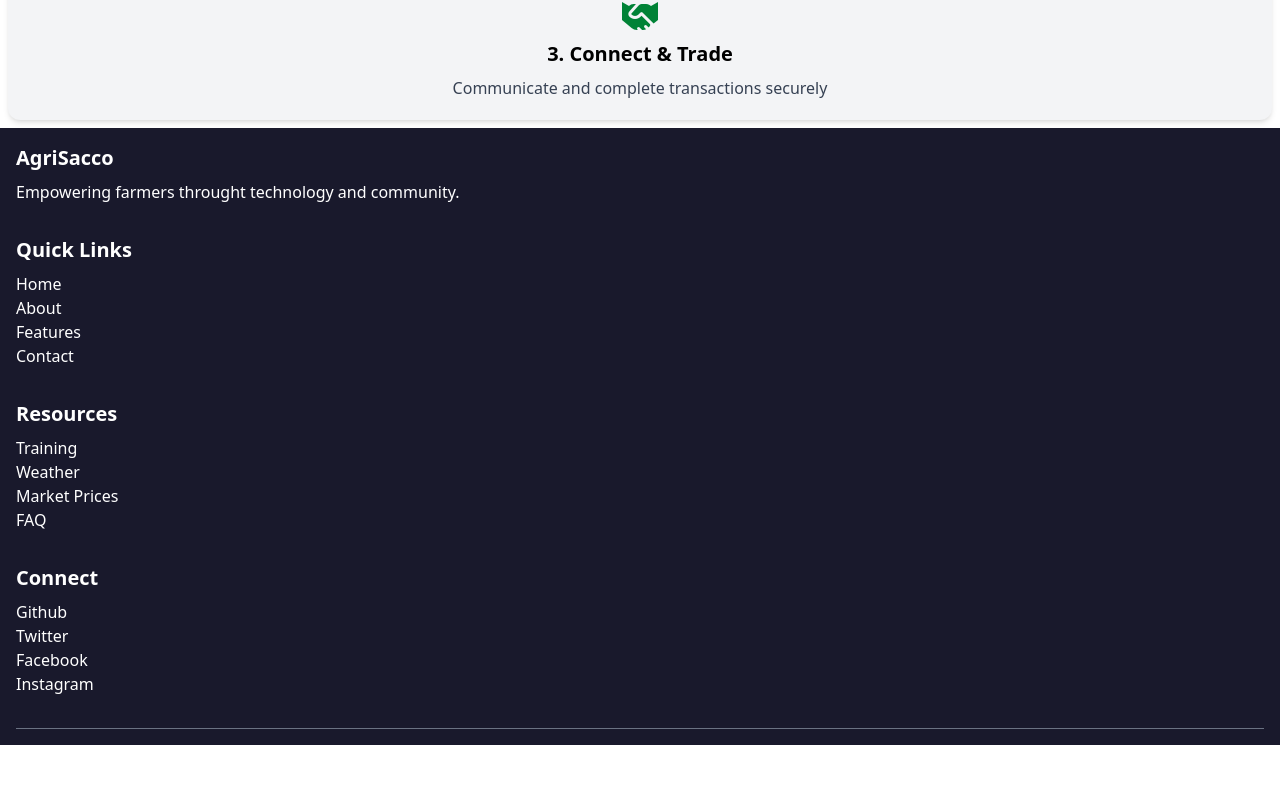
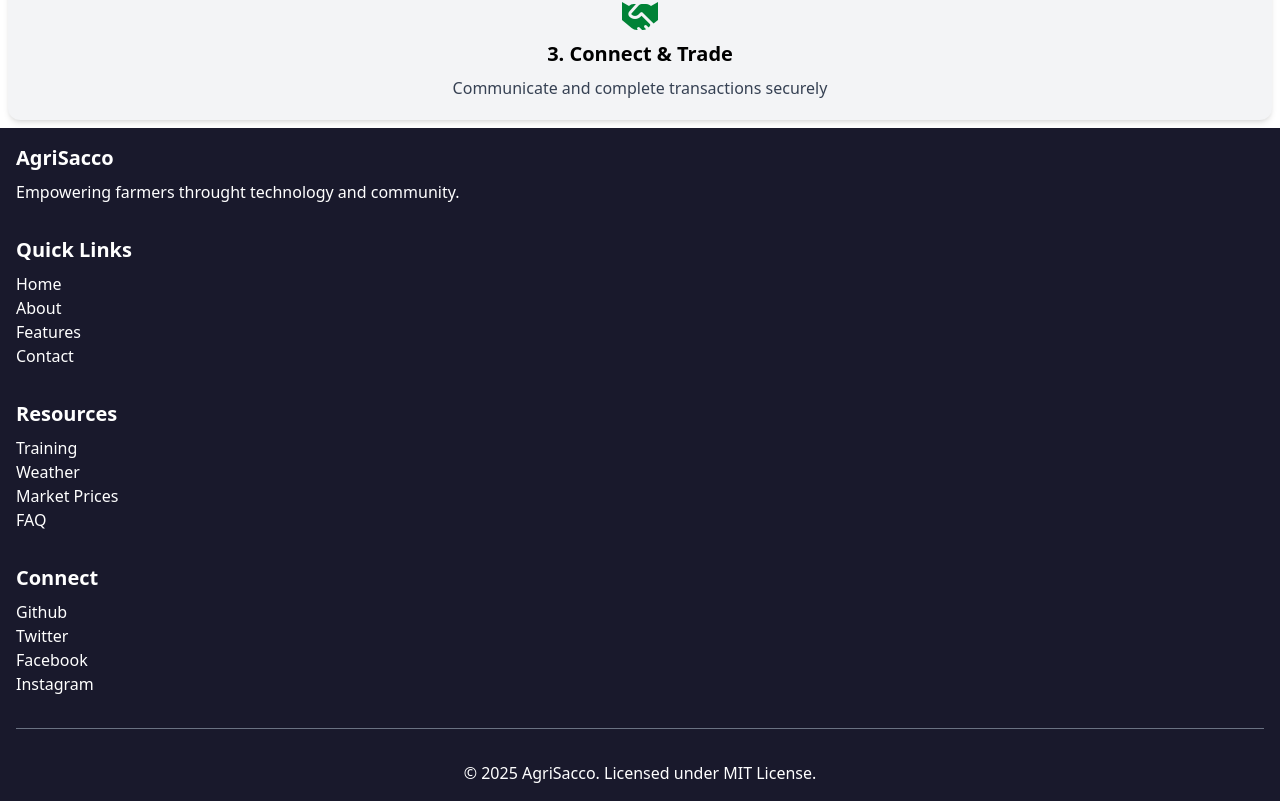
Before and after one commit to amazing955/Agri_webApp, a React (Vite) app: page / in a window 1280 px wide. Shown: the part 2152-2953 px from the top of the page. Before the commit the page ends 2897 px from the top, so only its background shows below. Built offline with nearby package versions, Linux system fonts and the light colour scheme.

Commit message:
Import FooterLicense

```diff
--- a/src/pages/HomePage/Footer.jsx
+++ b/src/pages/HomePage/Footer.jsx
@@ -2,6 +2,7 @@ import FooterHeading from "../../components/FooterHeading";
 import FooterLinks from "../../components/FooterLinks";
 import FooterResources from "../../components/FooterResources";
 import FooterSocials from "../../components/FooterSocials";
+import FooterLicense from "../../components/FooterLicense";
 
 function Footer(){
   return (
@@ -11,6 +12,7 @@ function Footer(){
       <FooterResources />
       <FooterSocials />
       <div className="w-full h-[1px] bg-gray-500"></div>
+      <FooterLicense />
     </footer>
   )
 }
```
